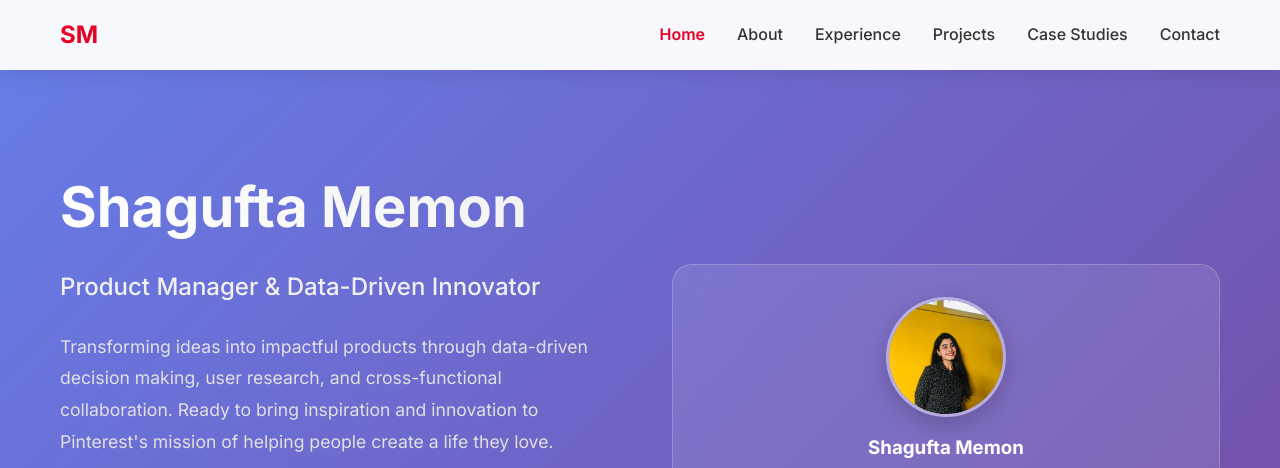
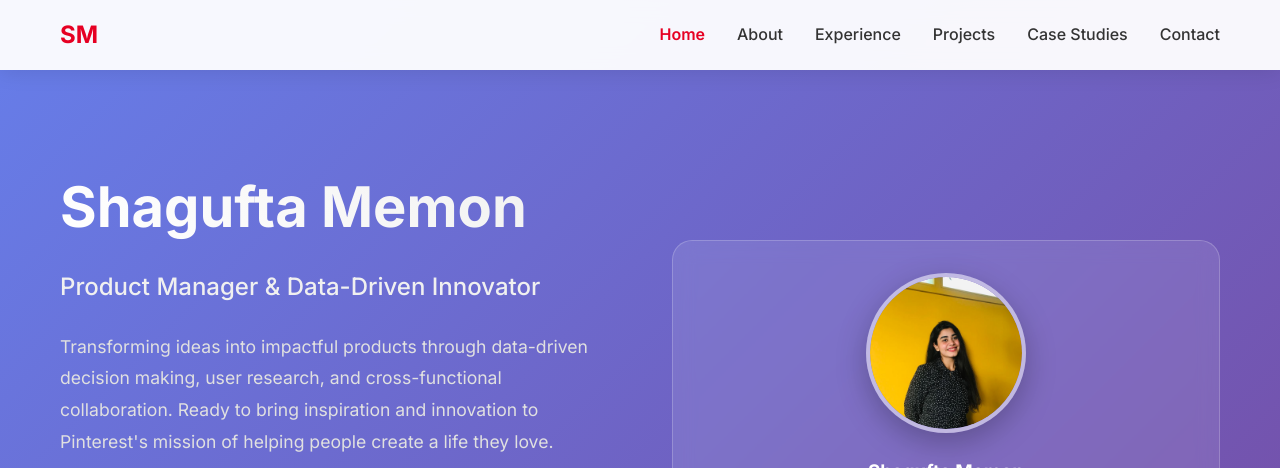
Before and after one commit to Shgufta2002/shagufta-memon-portfolio, a plain HTML site: page index.html in a window 1280 px wide. Shown: the top 468 px of the page. Drawn offline with Linux system fonts and the light colour scheme.

Commit message:
Update styles.css

```diff
--- a/styles.css
+++ b/styles.css
@@ -188,19 +188,19 @@ body {
 }
 
 .profile-avatar {
-    width: 120px;
-    height: 120px;
+    width: 160px;
+    height: 160px;
     background: rgba(255, 255, 255, 0.2);
     border-radius: 50%;
     display: flex;
     align-items: center;
     justify-content: center;
-    margin: 0 auto 1rem;
+    margin: 0 auto 1.5rem;
     font-size: 2rem;
     color: white;
     overflow: hidden;
-    border: 3px solid rgba(255, 255, 255, 0.3);
-    box-shadow: 0 8px 25px rgba(0, 0, 0, 0.2);
+    border: 4px solid rgba(255, 255, 255, 0.4);
+    box-shadow: 0 10px 30px rgba(0, 0, 0, 0.25);
 }
 
 .profile-photo {
```
